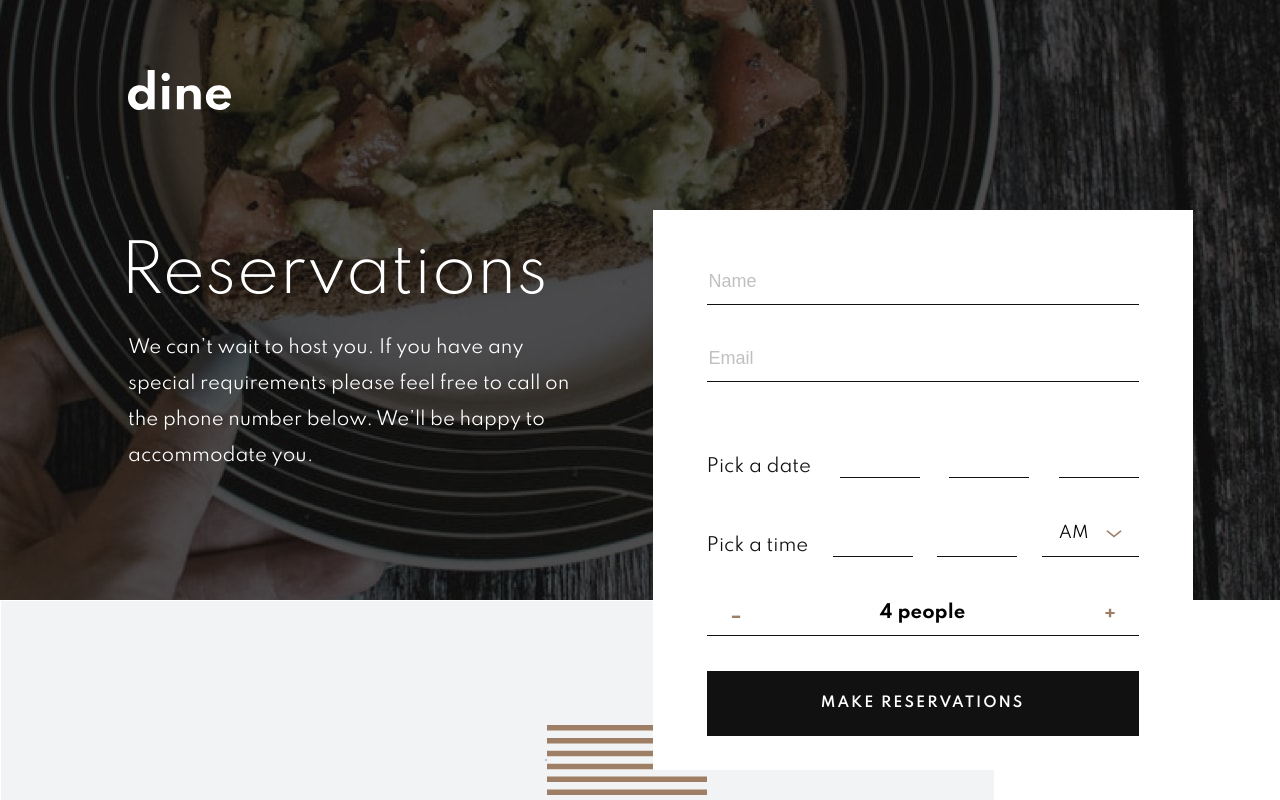
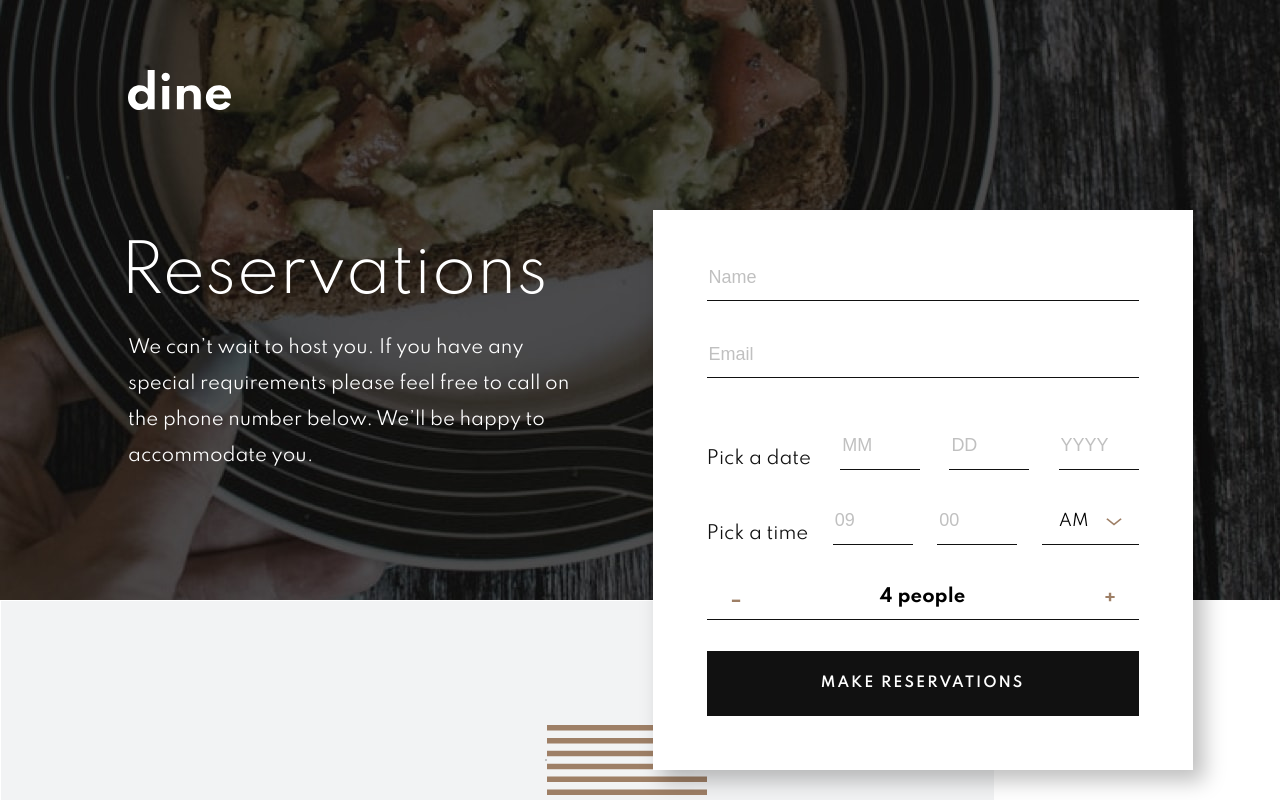
Before and after one commit to SJellen/dine, a Next.js app: page /book in a window 1280 px wide. Shown: the top 800 px of the page. Built offline with nearby package versions, Linux system fonts and the light colour scheme.

Commit message:
placeholder and spacing

```diff
--- a/components/Booking/Form.js
+++ b/components/Booking/Form.js
@@ -50,14 +50,14 @@ export default function Form() {
                     </div>
                     <div className={styles.dateContainer}>
                         <h4>Pick a date</h4>
-                        <input className='twoDigitInput' />
-                        <input className='twoDigitInput' />
-                        <input className='fourDigitInput' id='fourDigitInput' />
+                        <input className='twoDigitInput' placeholder='MM' />
+                        <input className='twoDigitInput' placeholder='DD' />
+                        <input className='fourDigitInput' id='fourDigitInput' placeholder='YYYY' />
                     </div>
                     <div className={styles.timeContainer}>
                         <h4>Pick a time</h4>
-                        <input className='twoDigitInput' />
-                        <input className='twoDigitInput' />
+                        <input className='twoDigitInput' placeholder='09' />
+                        <input className='twoDigitInput' placeholder='00' />
                         <span className={styles.amPmContainer}>{isAm ? 'AM' : 'PM'}
                             <div className={styles.arrowContainer} style={{transform: showDropDown ? "rotate(180deg" : ''}} >
                               <Image src="/assets/icons/icon-arrow.svg" alt="arrow" width="16" height="8" onClick={handleArrowClick} />
--- a/styles/Book/Form.module.scss
+++ b/styles/Book/Form.module.scss
@@ -28,10 +28,12 @@
         position: relative;
         left: -10%;
         margin-top: -100%;
+        padding-bottom: 1.5rem;
         display: flex;
         flex-direction: column;
         align-items: center;
         justify-content: space-evenly;
+        box-shadow: 10px 10px 20px 1px rgba(0, 0, 0, .25);
         .topContainer {
             width: 80%;
             display: flex;
@@ -59,6 +61,11 @@
                 border: none;
                 border-bottom: 1px solid V.$codGray;
                 width: 80px;
+            }
+            input::placeholder {
+                color: silver;
+                font-size: 18px;
+                font-weight: 400;
             }
             h4 {
                 color: V.$codGray;
```
